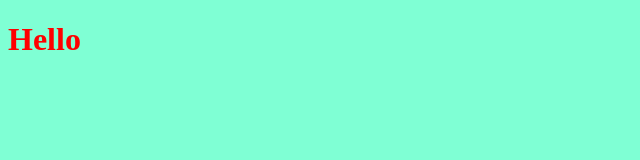
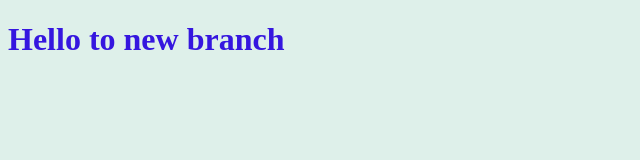
Before and after one commit to Minohanna/Mina-Project, a plain HTML site: page index.html in a window 1280 px wide. Shown: the whole page, without its empty margins (0-640 px from the left). Drawn offline with Linux system fonts and the light colour scheme.

Commit message:
test changing backgound colour

```diff
--- a/index.html
+++ b/index.html
@@ -9,7 +9,7 @@
 
 </head>
 <body>
-<h1>Hello</h1>
+<h1>Hello to new branch</h1>
 
     <script src="app.js"></script>
 </body>
--- a/style.css
+++ b/style.css
@@ -1,6 +1,6 @@
 h1{
-    color: red;
+    color: rgb(53, 22, 223);
 }
 body{
-    background-color: aquamarine;
+    background-color: rgb(222, 240, 234);
 }
```
